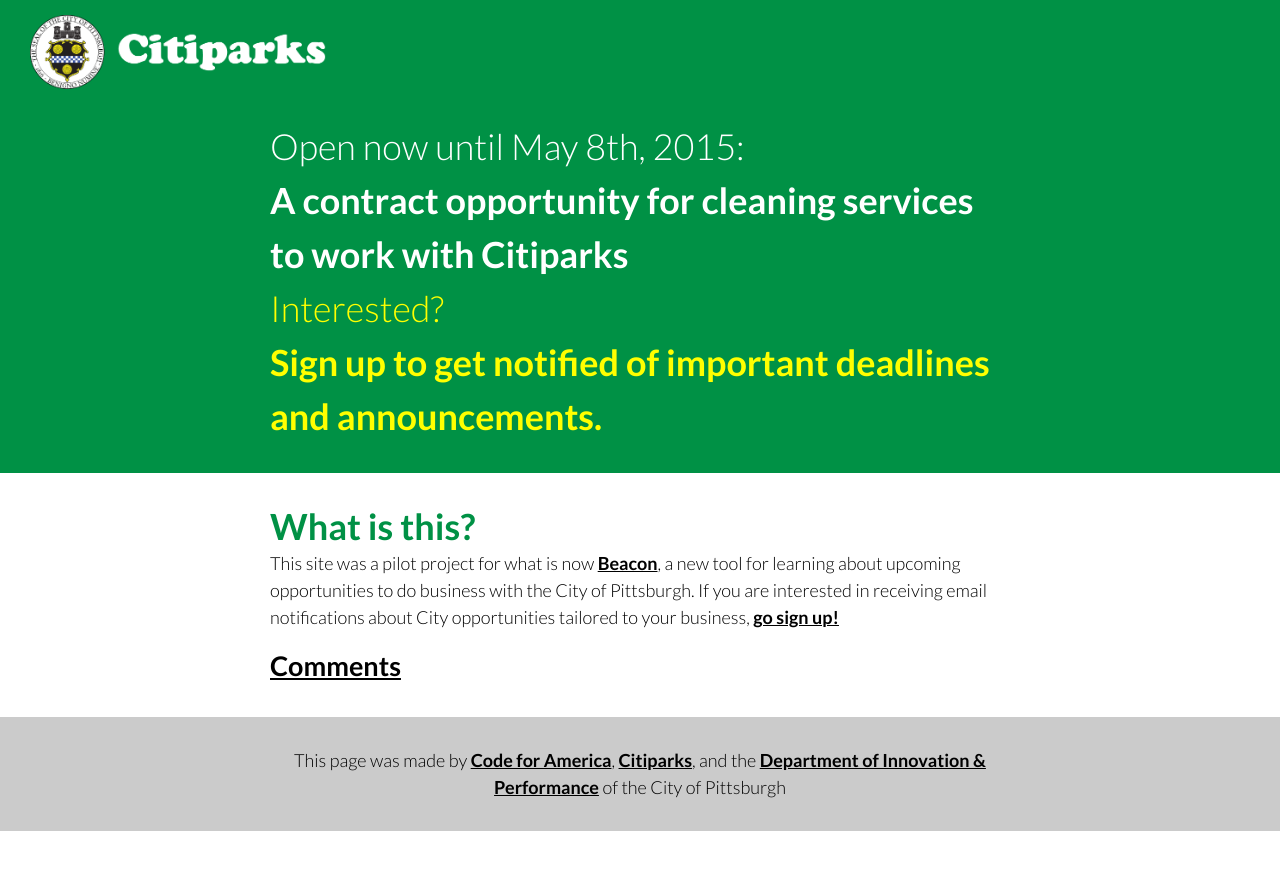
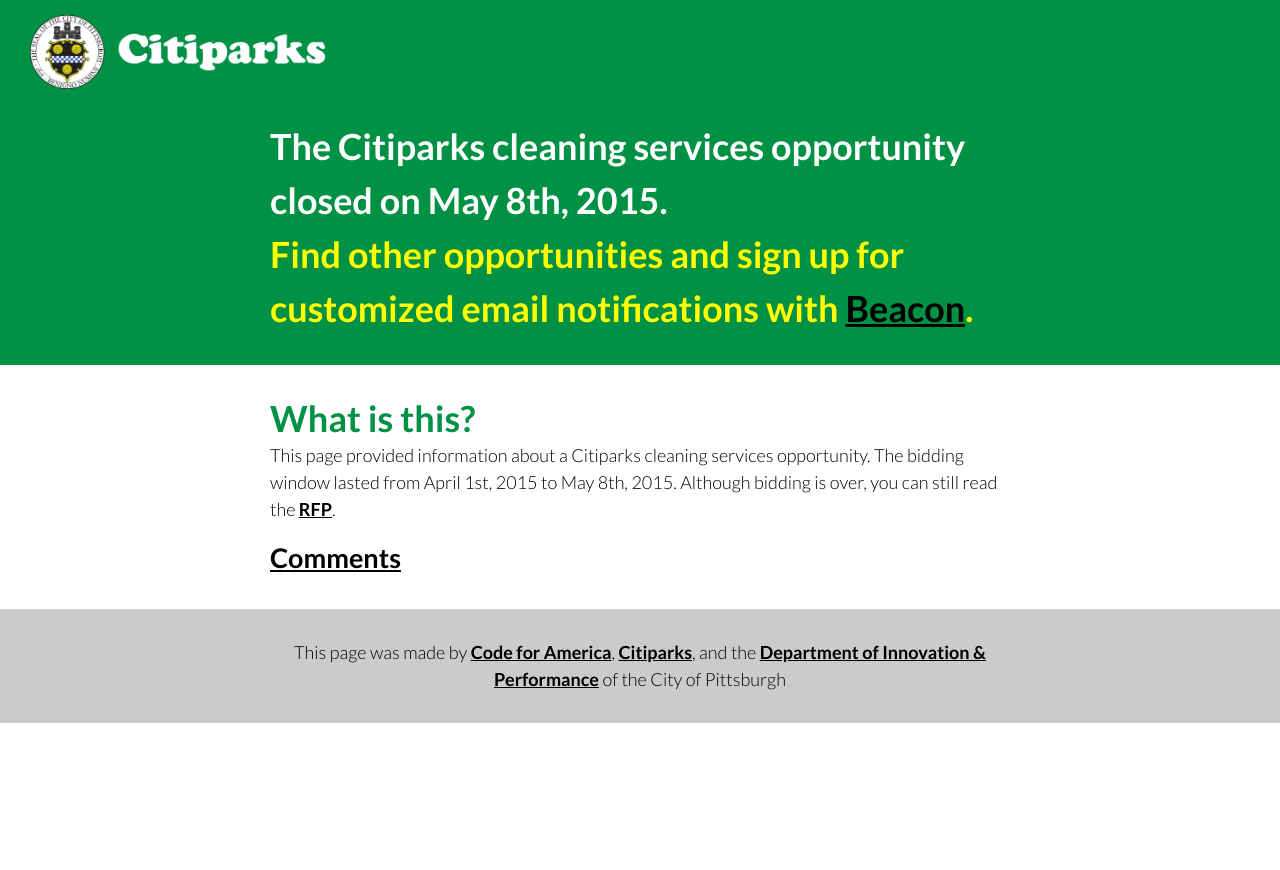
Before and after one commit to codeforamerica/cleaning-pgh, a Jekyll site: the page built from index.html, in a window 1280 px wide. Shown: the top 870 px of the page. Built offline with Jekyll 4.4.1, drawn with Linux system fonts in a browser that asks for light colours; nearby versions of some CDN libraries; comment, search, counter and statistics services are not loaded.

Commit message:
copy changes from @shellicious

```diff
--- a/_data/faq.yml
+++ b/_data/faq.yml
@@ -1,2 +1,2 @@
 - question: What is this?
-  answer: This site was a pilot project for what is now <a href='http://www.buildpgh.com/beacon'>Beacon</a>, a new tool for learning about upcoming opportunities to do business with the City of Pittsburgh. If you are interested in receiving email notifications about City opportunities tailored to your business, <a href='http://www.buildpgh.com/beacon'>go sign up!</a>
+  answer: This page provided information about a Citiparks cleaning services opportunity. The bidding window lasted from April 1st, 2015 to May 8th, 2015. Although bidding is over, you can still read the <a href="http://apps.pittsburghpa.gov/omb/RFP_Cleaning_Service_PR_-_FINAL_FINAL.pdf">RFP</a>.
--- a/_includes/header.html
+++ b/_includes/header.html
@@ -7,11 +7,9 @@
     </div>
     <div class="home">
         <div class="page-content">
-            <div class="whitehead light">Open now until May 8th, 2015:</div>
-            <div class="whitehead">A contract opportunity for cleaning services to work with Citiparks</div>
+            <div class="whitehead">The Citiparks cleaning services opportunity closed on May 8th, 2015.</div>
             <div class="spacer-20"></div>
-            <div class="yellowhead light">Interested?</div>
-            <div class="yellowhead">Sign up to get notified of important deadlines and announcements.</div>
+            <div class="yellowhead">Find other opportunities and sign up for customized email notifications with <a href="http://www.buildpgh.com/beacon">Beacon</a>.</div>
             <div class="spacer-20"></div>
         </div>
     </div>
```
